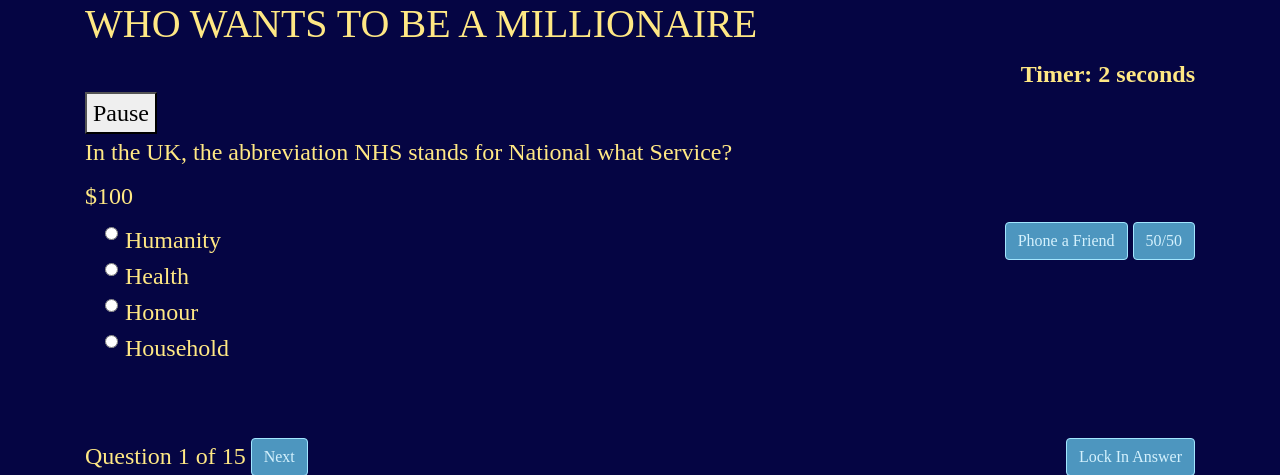
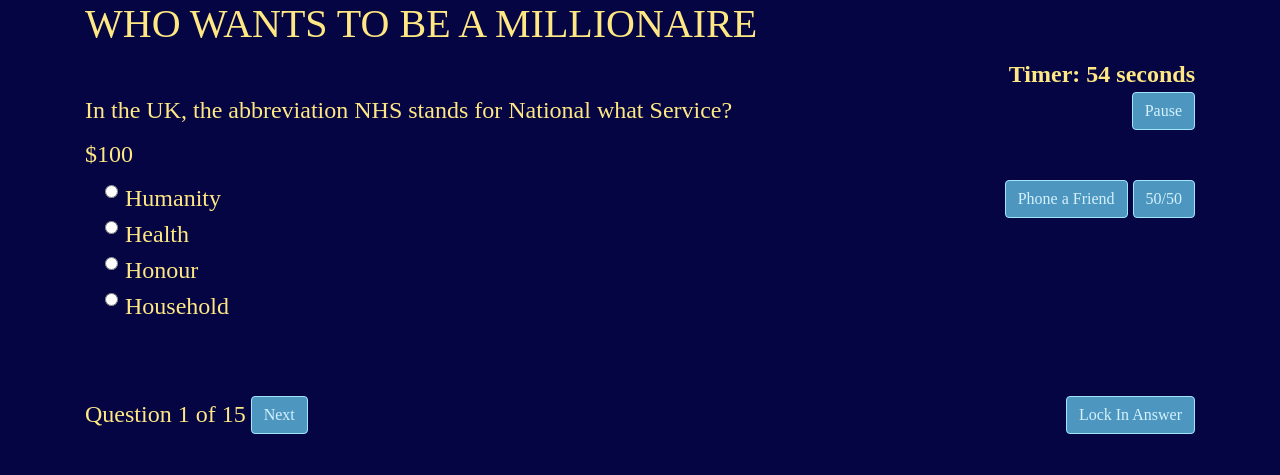
Before and after one commit to cody-mick/team10, a Django app: page / in a window 1280 px wide. Shown: the part 68-543 px from the top of the page. Run offline with Django 4.2, Linux system fonts and the light colour scheme; data comes from the database, SQL or seed files in the repository; some libraries are stand-ins or nearby versions; some web fonts are replaced.

Commit message:
pause button styling

```diff
--- a/millionaire/Quiz/templates/quiz/home.html
+++ b/millionaire/Quiz/templates/quiz/home.html
@@ -40,7 +40,7 @@
 	<h1>WHO WANTS TO BE A MILLIONAIRE</h1>
 
 	<div align="right " id="displaytimer"><b>Timer: 0 seconds</b></div>
-	<button id="pause-game" onclick="togglePause();">Pause</button>
+	<button id="pause-game" class="btn btn-primary" onclick="togglePause();">Pause</button>
 
 	{% for question in page_obj %}
 	<form method="post" action="">
@@ -90,6 +90,7 @@
 		</div>
 		<br />
 		<button type="submit" class="btn btn-primary">Lock In Answer</button>
+
 		{% endfor %}
 		<imput type="hidden" id="timer" name="timer" value=""></imput>
 		<div class="pagination">
@@ -113,7 +114,7 @@
 		console.log(timer.textContent);
 		const inputtag = document.getElementById("timer");
 		timer.isPaused = false;
-		t = 8;
+		t = 60;
 		setInterval(() => {
 			if (t > 0 && !timer.isPaused) {
 				t -= 1;
```
